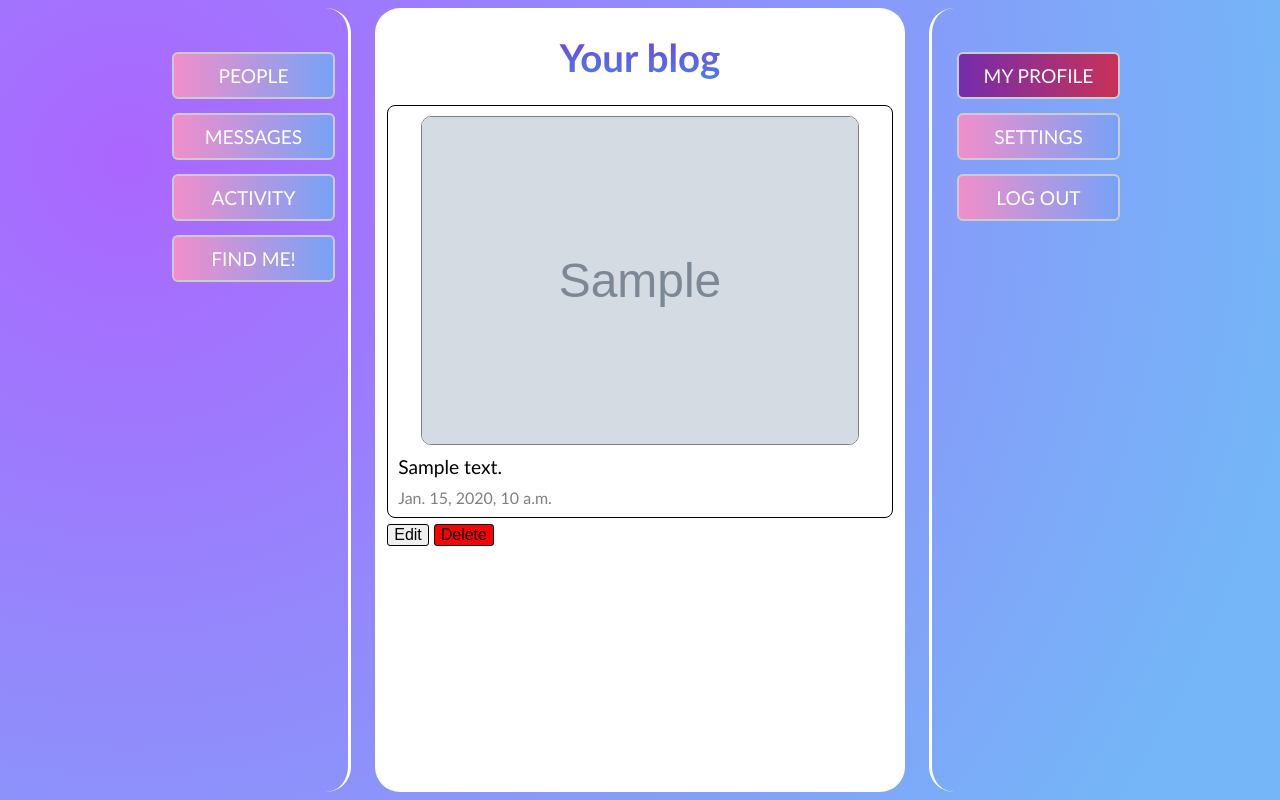
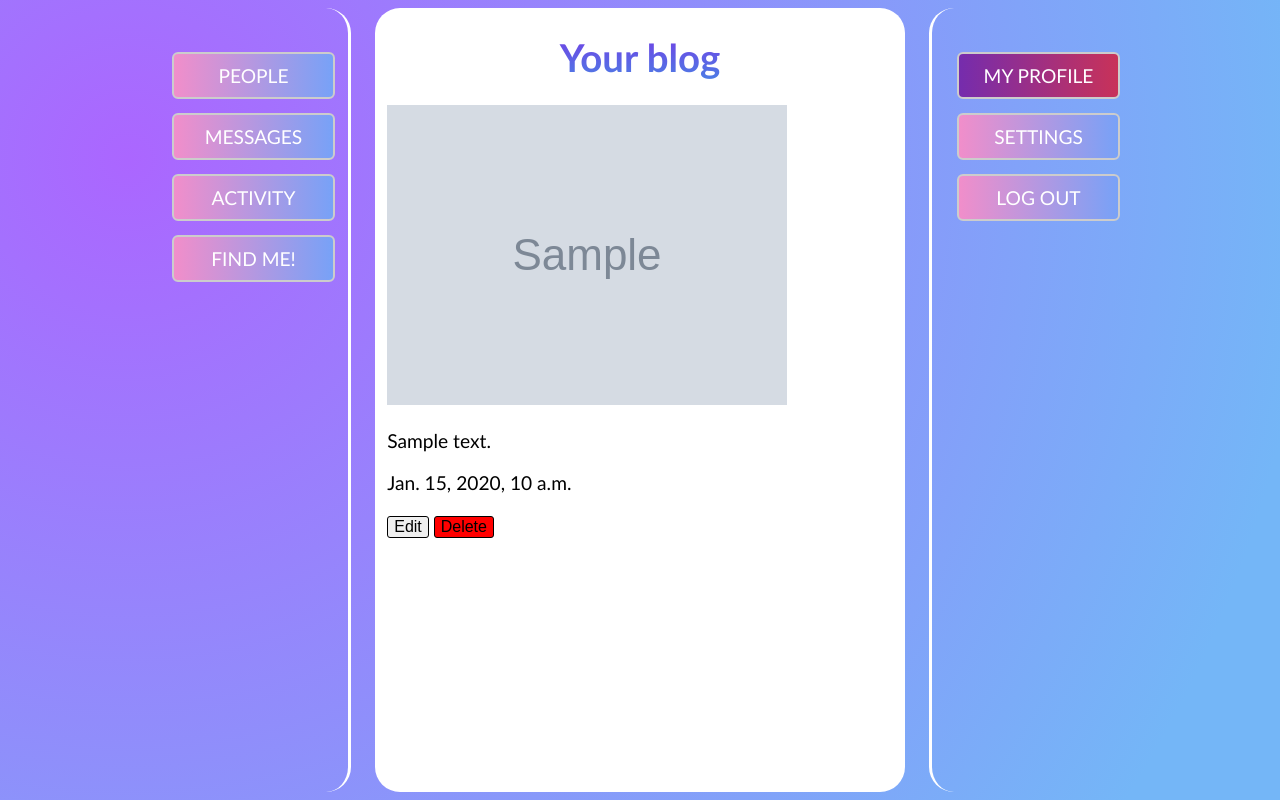
Before and after one commit to butuz0/DatingApp, a Django app: page /blog/edit_blog/ in a window 1280 px wide. Run offline with Django 4.2, Linux system fonts and the light colour scheme; a user stored in the database is signed in; tables that the repository leaves empty hold one stand-in row (values such as "Sample post"); grey boxes marked "Sample" are stand-in pictures; some libraries are stand-ins or nearby versions.

Commit message:
remove blog styles from profile styles file

```diff
--- a/people/static/people/css/profile_details.css
+++ b/people/static/people/css/profile_details.css
@@ -103,32 +103,6 @@
     margin-top: 5%;
 }
 
-.blog_post {
-    margin: 25px 0;
-    border: 1px solid black;
-    border-radius: 8px;
-    padding: 10px;
-}
-
-.blog_post img {
-    display: block;
-    margin-left: auto;
-    margin-right: auto;
-    width: 90%;
-    border-radius: 10px;
-    border: 1px solid grey;
-}
-
-.post_text {
-    margin: 10px 0;
-}
-
-.post_created {
-    margin: 0;
-    font-size: medium;
-    color: grey;
-}
-
 .edit_blog {
     padding-bottom: 10px;
 }
```
